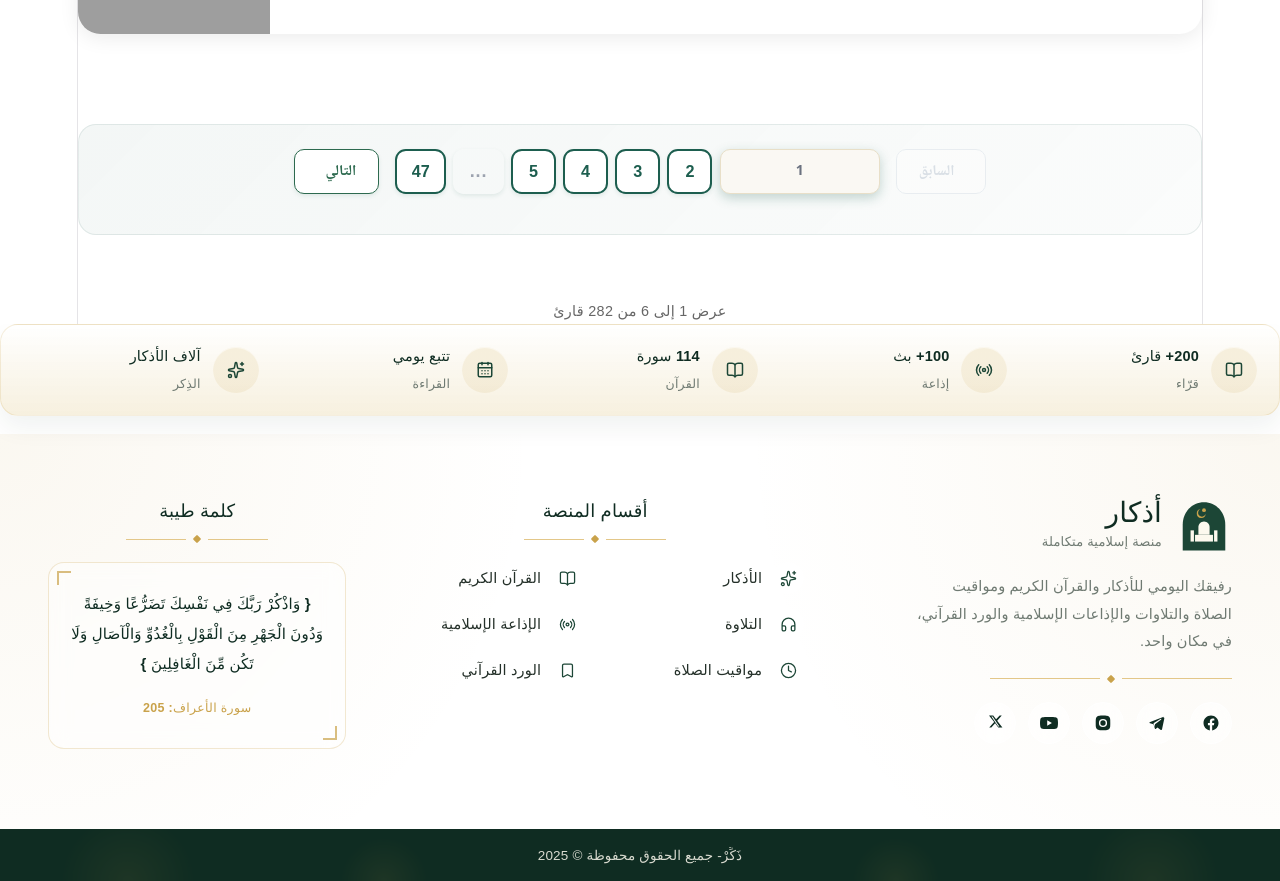
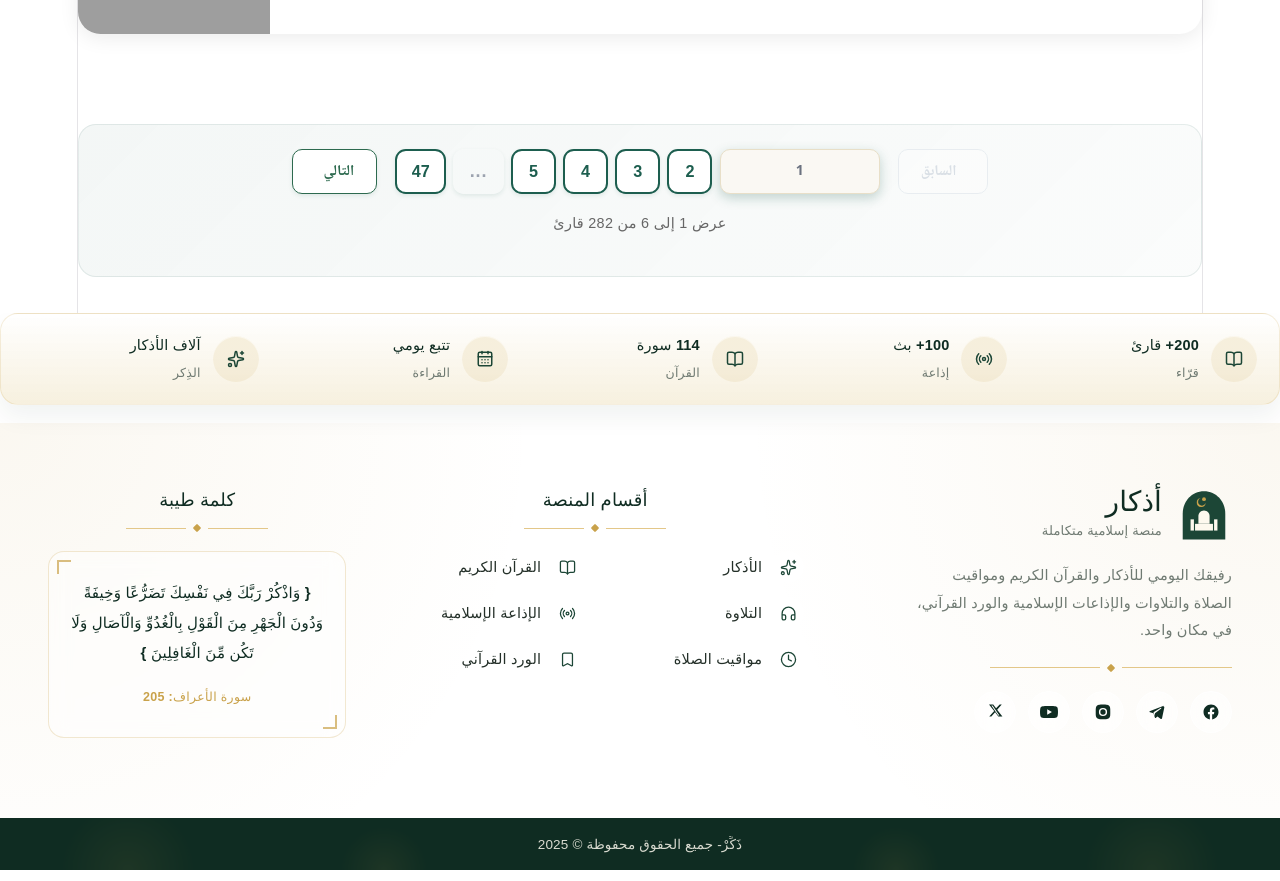
Before and after one commit to MostafaEssam2002/azkar, a React (Vite) app: page /tilawa in a window 1280 px wide. Shown: the part 2200-3081 px from the top of the page. Built offline with nearby package versions, Linux system fonts and the light colour scheme; no server answers; grey boxes are pictures that could not be loaded; a web font is replaced by a local one.

Commit message:
refactor: enhance pagination layout and styles for improved usability and responsiveness

```diff
--- a/src/pages/QuranPage.jsx
+++ b/src/pages/QuranPage.jsx
@@ -195,7 +195,7 @@ const QuranPage = () => {
                     {/* Pagination — تظهر فقط لو مفيش بحث أو النتائج أكتر من صفحة */}
                     {totalPages > 1 && (
                         <div className="pagination">
-
+                            <div className="pagination-controls">
                                 {/* زر السابق */}
                                 <button
                                     className="pagination-btn prev-btn"
@@ -229,15 +229,15 @@ const QuranPage = () => {
                                     التالي
                                     <i className="fa-solid fa-chevron-left"></i>
                                 </button>
-
                             </div>
-                    )}
 
                             {/* معلومات الصفحة */}
                             {filteredReciters.length > 0 && (
                                 <div className="pagination-info">
                                     عرض {startIndex + 1} إلى {Math.min(endIndex, filteredReciters.length)} من {filteredReciters.length} قارئ
                                     {searchQuery && ` (من أصل ${reciters.length})`}
+                                </div>
+                            )}
                         </div>
                     )}
                 </>
--- a/src/styles/components/_quran.scss
+++ b/src/styles/components/_quran.scss
@@ -156,15 +156,23 @@
 
 .pagination {
     display: flex;
+    flex-direction: column;
     justify-content: center;
     align-items: center;
-    gap: 1.5rem;
+    gap: 1rem;
     margin: 3rem 0 2rem 0;
-    flex-wrap: wrap;
     padding: 2rem 1rem;
     background: linear-gradient(135deg, rgba(29, 94, 79, 0.05) 0%, rgba(29, 94, 79, 0.02) 100%);
     border-radius: 1rem;
     border: 1px solid rgba(29, 94, 79, 0.1);
+}
+
+.pagination-controls {
+    display: flex;
+    justify-content: center;
+    align-items: center;
+    gap: 1rem;
+    flex-wrap: wrap;
 }
 
 .pagination-pages {
@@ -262,7 +270,7 @@
     text-align: center;
     color: #666;
     font-size: clamp(0.7rem, 1.2vw, 0.8rem);
-    margin: 1.5rem 0 0 0;
+    margin: 0;
     font-weight: 500;
     letter-spacing: 0.3px;
 }
```
Lines whose indentation alone changed are shown as unchanged.
